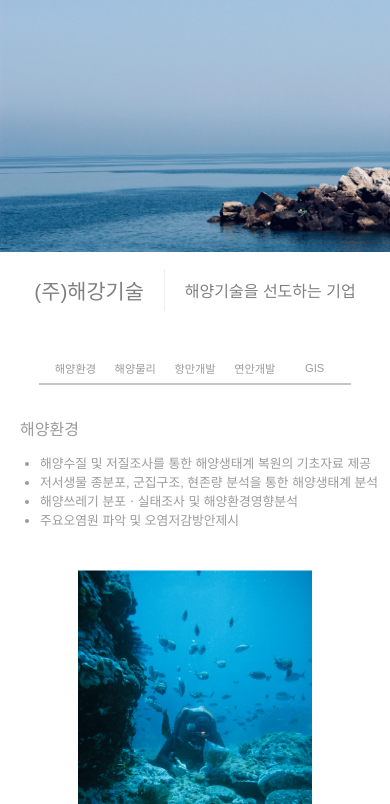
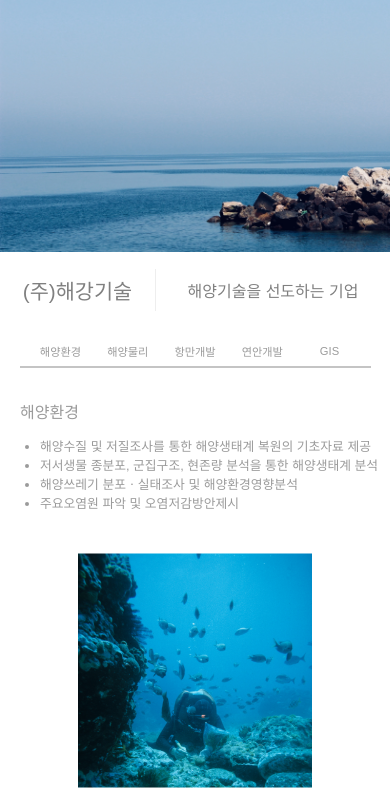
Before and after one commit to younglaecho/business_company_homepage, a Django app: page / in a window 390 px wide. Shown: the part 69-873 px from the top of the page. Run offline with Django 3.2, Linux system fonts and the light colour scheme; some web fonts are replaced.

Commit message:
web modify

```diff
--- a/static/index.css
+++ b/static/index.css
@@ -288,11 +288,23 @@
         opacity: 1;
         transform: translateY(20px);
     }
+    .main__menu__text {
+        height: 8%;
+    }
     .main__menu__text__item1 {
+        display: flex;
+        justify-content: center;
         font-size: 1.3rem;
+        padding: 0 1vw;
+        width: 40%;
     }
     .main__menu__text__item2 {
+        display: flex;
+        justify-content: center;
         font-size: 1rem;
+        padding: 0 2vw;
+
+        width: 60%;
     }
 
     .main__menu__items__item {
@@ -320,6 +332,7 @@
     }
 
     .main__menu__buttonbox {
+        width: 90%;
         padding: 0 0vh;
     }
 
```
